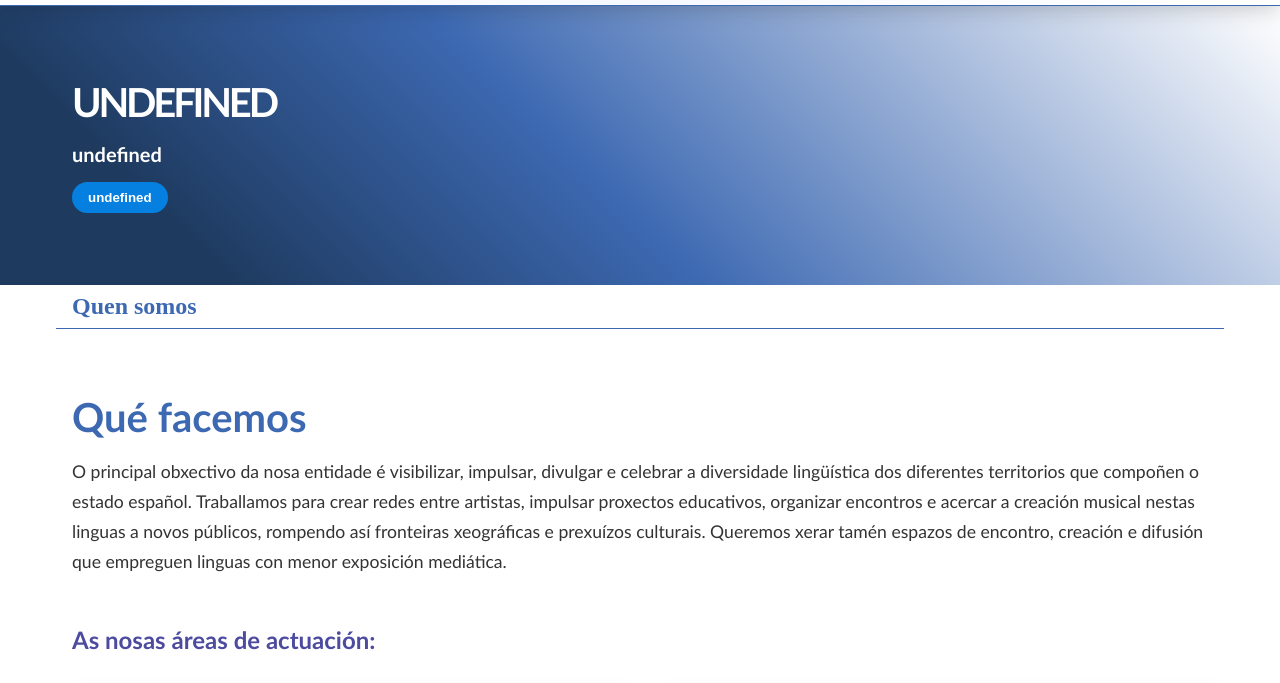
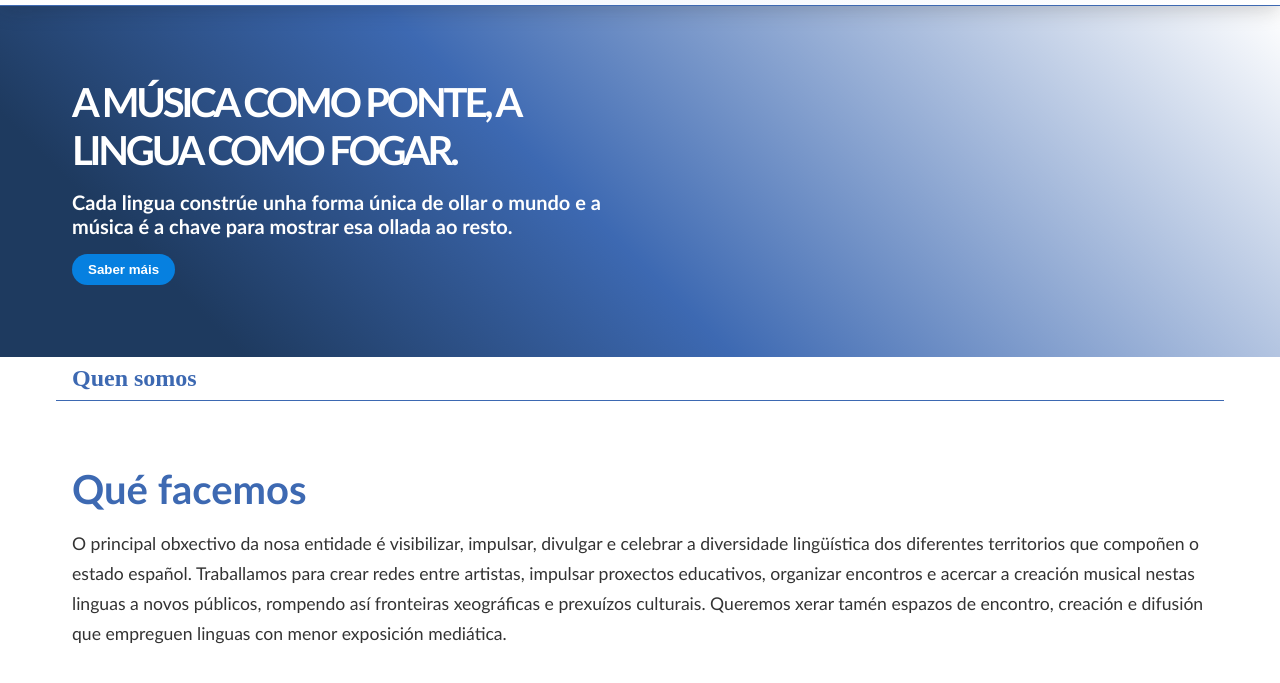
Before and after one commit to miusikmindesarrollo-ctrl/MiusikminWeb, a plain HTML site: page index.html in a window 1280 px wide. Shown: the part 75-758 px from the top of the page. Drawn offline with Linux system fonts and the light colour scheme.

Commit message:
Mas texto en idiomas

```diff
--- a/index.html
+++ b/index.html
@@ -13,8 +13,8 @@
         <div class="container cab">
             <a href="#" class="logo-letras"><img src="./assets/img/LetrasMiusikminAzul.png" alt="MiusikMin"></a>
             <nav>
-                <a href="#quen" data-i18n="quen_somos">Quen somos</a>
-                <a href="#que" data-i18n="que_facemos">Qué facemos</a>
+                <a href="#quen-somos" data-i18n="quen_somos">Quen somos</a>
+                <a href="#que-facemos" data-i18n="que_facemos">Qué facemos</a>
                 <a href="#contacto" data-i18n="contacto">Contacto</a>
             </nav>
             <select id="lang">
@@ -32,16 +32,16 @@
         <div class="hero-background">
             <section class="container hero">
                 <div class="hero-texto">
-                    <h1 data-i18n="">A música como ponte, a lingua como fogar.</h1>
-                    <p class="hero_p" data-i18n="">Cada lingua constrúe unha forma única de ollar o mundo
+                    <h1 data-i18n="slogan_musica_ponte">A música como ponte, a lingua como fogar.</h1>
+                    <p class="hero_p" data-i18n="slogan_lingua_musica">Cada lingua constrúe unha forma única de ollar o mundo
                     e a música é a chave para mostrar esa ollada ao resto.</p>
-                    <button data-i18n="">Saber máis</button>
+                    <button data-i18n="saber_mais">Saber máis</button>
                 </div>
                 <div class="hero-image"></div>
             </section>
         </div>
 
-        <section class="container quen blue" id="quen">
+        <section class="container quen blue" id="quen-somos">
             <h2 data-i18n="quen_somos">Quen somos</h2>
 
         </section>
@@ -92,7 +92,7 @@
     </main>
 
     <footer>
-        <div class="container footer">
+        <div class="container footer" id="contacto">
             <p>
                 <span data-i18n="contacto">Contacto</span>: info@miusikmin.gal
             </p>
--- a/index.js
+++ b/index.js
@@ -4,6 +4,10 @@ let current_lang = DEFAULT_LANG;
 const idiomas = {
 
     "gl": {
+        "slogan_musica_ponte": "A música como ponte, a lingua como fogar.",
+        "slogan_lingua_musica": "Cada lingua constrúe unha forma única de ollar o mundo e a música é a chave para mostrar esa ollada ao resto.",
+        "saber_mais": "Saber máis",
+
         "quen_somos": "Quen somos",
         "texto_quen_somos": "Somos unha asociación cultural sen ánimo de lucro, formada por unha equipa de xente sensibilizada coas linguas minoritarias e minorizadas do estado español. Movidas por un profundo amor e respecto por tódalas linguas que coexisten en todo o territorio, considerámonos afortunadas de poder contar con este patrimonio lingüístico único e diverso. Cremos que cada lingua constrúe unha forma única de ollar o mundo e a música é a chave para mostrar esa ollada ao resto, de aí que se diga que a música é a linguaxe universal. En MiusikMin atoparás unha equipa comprometida coa promoción, visibilización, divulgación e normalización de tódalas linguas minoritarias do estado español, usando a música como ferramenta principal de transformación social e difusión tanto cultural como educativa. Non só protexemos palabras; celebramos identidades!",
 
@@ -25,6 +29,10 @@ const idiomas = {
     },
 
     "oc-aranes": {
+        "slogan_musica_ponte": "Era musica coma pònt, era lengua coma lar.",
+        "slogan_lingua_musica": "Cada lengua bastís ua forma unica de guardar eth mon e era musica ei era clau entà mostrar aguesta guardada ath rèste.",
+        "saber_mais": "Saber-ne mès",
+
         "quen_somos": "Qui èm",
         "texto_quen_somos": "Sèm ua associacion culturau sense ànim de lucre, formada per un equip de persones sensibilizades damb es lengües minoritàries e minoritzades der Estat espanhòl. Movudes per un amor e un respècte prigonds entà totes es lengües que coexisteixen en territòri, mos consideram afortunades de poder compdar damb aguest patrimòni lingüistic unic e diuèrs. Credem qu'aguesta lengua construís ua forma unica de guardar eth mon e qu'era musica ei era clau entà mostrar aguesta mirada ara rèsta. D'aciu que se digue qu'era musica ei eth lenguatge universau. En MiusikMin trobaràs un equip comprometut damb era promocion, era visibilizacion, era divulgacion e era normalizacion de totes es lengües minoritàries der Estat espanhòl, en tot utilizar era musica coma airina principau de transformacion sociau e de difusion culturau e educativa. Non sonque protegim paraules; celebram identitats!",
 
@@ -45,8 +53,12 @@ const idiomas = {
     },
 
     "ca": {
-        "quen_somos": "Quen somos",
-        "texto_quen_somos": "Somos unha asociación cultural sen ánimo de lucro, formada por unha equipa de xente sensibilizada coas linguas minoritarias e minorizadas do estado español. Movidas por un profundo amor e respecto por tódalas linguas que coexisten en todo o territorio, considerámonos afortunadas de poder contar con este patrimonio lingüístico único e diverso. Cremos que cada lingua constrúe unha forma única de ollar o mundo e a música é a chave para mostrar esa ollada ao resto, de aí que se diga que a música é a linguaxe universal. En MiusikMin atoparás unha equipa comprometida coa promoción, visibilización, divulgación e normalización de tódalas linguas minoritarias do estado español, usando a música como ferramenta principal de transformación social e difusión tanto cultural como educativa. Non só protexemos palabras; celebramos identidades!",
+        "slogan_musica_ponte": "La música com a pont, la llengua com a llar.",
+        "slogan_lingua_musica": "Cada llengua construeix una manera única de veure el món, i la música és la clau per revelar aquesta perspectiva als altres.",
+        "saber_mais": "Saber-ne més",
+
+        "quen_somos": "Qui som",
+        "texto_quen_somos": "Som una associació cultural sense ànim de lucre, formada per un equip de persones sensibilitzades amb les llengües minoritàries i minoritzades de l’Estat espanyol. Mogudes per un profund amor i respecte per totes les llengües que conviuen al territori, ens considerem afortunades de poder comptar amb aquest patrimoni lingüístic únic i divers. Creiem que cada llengua construeix una manera única de mirar el món i que la música és la clau per mostrar aquesta mirada a la resta. D’aquí ve que es digui que la música és el llenguatge universal. A MiusikMin hi trobaràs un equip compromès amb la promoció, la visibilització, la divulgació i la normalització de totes les llengües minoritàries de l’Estat espanyol, utilitzant la música com a eina principal de transformació social i de difusió cultural i educativa. No només protegim paraules; celebrem identitats!",
 
         "que_facemos": "Què fem",
         "texto_que_facemos": "El principal objectiu de la nostra entitat és visibilitzar, impulsar, divulgar i celebrar la diversitat lingüística dels diferents territoris que componen l’Estat espanyol. Treballem per crear xarxes entre artistes, impulsar projectes educatius, organitzar trobades i apropar la creació musical en aquestes llengües a nous públics, trencant així fronteres geogràfiques i prejudicis culturals. També volem generar espais de trobada, creació i difusió que utilitzin llengües amb menys presència als mitjans de comunicació.",
@@ -65,8 +77,12 @@ const idiomas = {
     },
 
     "es": {
-        "quen_somos": "Quién somos",
-        "texto_quen_somos": "Somos unha asociación cultural sen ánimo de lucro, formada por unha equipa de xente sensibilizada coas linguas minoritarias e minorizadas do estado español. Movidas por un profundo amor e respecto por tódalas linguas que coexisten en todo o territorio, considerámonos afortunadas de poder contar con este patrimonio lingüístico único e diverso. Cremos que cada lingua constrúe unha forma única de ollar o mundo e a música é a chave para mostrar esa ollada ao resto, de aí que se diga que a música é a linguaxe universal. En MiusikMin atoparás unha equipa comprometida coa promoción, visibilización, divulgación e normalización de tódalas linguas minoritarias do estado español, usando a música como ferramenta principal de transformación social e difusión tanto cultural como educativa. Non só protexemos palabras; celebramos identidades!",
+        "slogan_musica_ponte": "La música como puente, el lenguaje como hogar.",
+        "slogan_lingua_musica": "Cada lengua construye una forma única de ver el mundo, y la música es la clave para revelar esa perspectiva a los demás.",
+        "saber_mais": "Saber más",
+
+        "quen_somos": "Quiénes somos",
+        "texto_quen_somos": "Somos una asociación cultural sin ánimo de lucro, formada por un equipo de personas sensibilizadas con las lenguas minoritarias y minorizadas del Estado español. Movidas por un profundo amor y respeto por todas las lenguas que coexisten en el territorio, nos consideramos afortunadas de poder contar con este patrimonio lingüístico único y diverso. Creemos que cada lengua construye una forma única de mirar el mundo y que la música es la llave para mostrar esa mirada al resto. De ahí que se diga que la música es el lenguaje universal. En MiusikMin encontrarás un equipo comprometido con la promoción, visibilización, divulgación y normalización de todas las lenguas minoritarias del Estado español, utilizando la música como herramienta principal de transformación social y de difusión cultural y educativa. ¡No solo protegemos palabras; celebramos identidades!",
 
         "que_facemos": "Qué hacemos",
         "texto_que_facemos": "El principal objetivo de nuestra entidad es visibilizar, impulsar, divulgar y celebrar la diversidad lingüística de los diferentes territorios que componen el Estado español. Trabajamos para crear redes entre artistas, impulsar proyectos educativos, organizar encuentros y acercar la creación musical en estas lenguas a nuevos públicos, rompiendo así fronteras geográficas y prejuicios culturales. También queremos generar espacios de encuentro, creación y difusión que utilicen lenguas con menor presencia en los medios de comunicación.",
@@ -85,8 +101,12 @@ const idiomas = {
     },
 
     "eu": {
-        "quen_somos": "Quen somos",
-        "texto_quen_somos": "Somos unha asociación cultural sen ánimo de lucro, formada por unha equipa de xente sensibilizada coas linguas minoritarias e minorizadas do estado español. Movidas por un profundo amor e respecto por tódalas linguas que coexisten en todo o territorio, considerámonos afortunadas de poder contar con este patrimonio lingüístico único e diverso. Cremos que cada lingua constrúe unha forma única de ollar o mundo e a música é a chave para mostrar esa ollada ao resto, de aí que se diga que a música é a linguaxe universal. En MiusikMin atoparás unha equipa comprometida coa promoción, visibilización, divulgación e normalización de tódalas linguas minoritarias do estado español, usando a música como ferramenta principal de transformación social e difusión tanto cultural como educativa. Non só protexemos palabras; celebramos identidades!",
+        "slogan_musica_ponte": "Musika zubia, hizkuntza etxea.",
+        "slogan_lingua_musica": "Hizkuntza orok mundua ikusteko modu berezia eraikitzen du, eta musika da ikuspegi hori besteei agerian uzteko gakoa.",
+        "saber_mais": "Informazio gehiago",
+
+        "quen_somos": "Nor gara",
+        "texto_quen_somos": "Irabazi-asmorik gabeko kultur elkarte bat gara, Espainiako Estatuko hizkuntza gutxituekiko eta gutxietsiekiko sentiberatasuna duten pertsonek osatutako talde batek eratua. Lurraldean elkarrekin bizi diren hizkuntza guztiekiko maitasun eta errespetu sakonak bultzatuta, zorioneko sentitzen gara hizkuntza-ondare berezi eta anitz hau izateagatik. Uste dugu hizkuntza bakoitzak munduari begiratzeko modu berezi bat eraikitzen duela, eta musika dela begirada hori besteei erakusteko giltza. Horregatik esaten da musika hizkuntza unibertsala dela. MiusikMin-en, Espainiako Estatuko hizkuntza gutxitu guztien sustapenarekin, ikusgarritasunarekin, hedapenarekin eta normalizazioarekin konprometitutako talde bat aurkituko duzu. Horretarako, musika erabiltzen dugu gizarte-eraldaketarako eta kultura- zein hezkuntza-hedapenerako tresna nagusi gisa. Ez ditugu hitzak bakarrik babesten; identitateak ospatzen ditugu!",
 
         "que_facemos": "Zer egiten dugu",
         "texto_que_facemos": "Gure erakundearen helburu nagusia Espainiako Estatua osatzen duten lurraldeetako hizkuntza-aniztasuna ikusgarri egitea, sustatzea, zabaltzea eta ospatzea da. Artisten arteko sareak sortzeko, hezkuntza-proiektuak sustatzeko, topaketak antolatzeko eta hizkuntza horietan egindako musika-sorkuntza publiko berriei hurbiltzeko lan egiten dugu. Horrela, muga geografikoak eta aurreiritzi kulturalak gainditu nahi ditugu. Komunikabideetan presentzia txikiagoa duten hizkuntzak erabiltzen dituzten topaguneak, sorkuntza-guneak eta zabalkunderako espazioak ere sortu nahi ditugu.",
@@ -105,8 +125,12 @@ const idiomas = {
     },
 
     "ca-valencia": {
-        "quen_somos": "Quen somos",
-        "texto_quen_somos": "Somos unha asociación cultural sen ánimo de lucro, formada por unha equipa de xente sensibilizada coas linguas minoritarias e minorizadas do estado español. Movidas por un profundo amor e respecto por tódalas linguas que coexisten en todo o territorio, considerámonos afortunadas de poder contar con este patrimonio lingüístico único e diverso. Cremos que cada lingua constrúe unha forma única de ollar o mundo e a música é a chave para mostrar esa ollada ao resto, de aí que se diga que a música é a linguaxe universal. En MiusikMin atoparás unha equipa comprometida coa promoción, visibilización, divulgación e normalización de tódalas linguas minoritarias do estado español, usando a música como ferramenta principal de transformación social e difusión tanto cultural como educativa. Non só protexemos palabras; celebramos identidades!",
+        "slogan_musica_ponte": "La música com a pont, la llengua com a llar.",
+        "slogan_lingua_musica": "Cada llengua construïx una forma única de mirar el món i la música és la clau per a mostrar eixa mirada a la resta.",
+        "saber_mais": "Saber-ne més",
+
+        "quen_somos": "Qui som",
+        "texto_quen_somos": "Som una associació cultural sense ànim de lucre, formada per un equip de persones sensibilitzades amb les llengües minoritàries i minoritzades de l’Estat espanyol. Mogudes per un profund amor i respecte per totes les llengües que conviuen al territori, ens considerem afortunades de poder comptar amb este patrimoni lingüístic únic i divers. Creiem que cada llengua construïx una manera única de mirar el món i que la música és la clau per a mostrar eixa mirada a la resta. D’ací ve que es diga que la música és el llenguatge universal. En MiusikMin trobaràs un equip compromés amb la promoció, la visibilització, la divulgació i la normalització de totes les llengües minoritàries de l’Estat espanyol, utilitzant la música com a ferramenta principal de transformació social i de difusió cultural i educativa. No només protegim paraules; celebrem identitats!",
 
         "que_facemos": "Què fem",
         "texto_que_facemos": "El principal objectiu de la nostra entitat és visibilitzar, impulsar, divulgar i celebrar la diversitat lingüística dels diferents territoris que componen l’Estat espanyol. Treballem per a crear xarxes entre artistes, impulsar projectes educatius, organitzar trobades i acostar la creació musical en estes llengües a nous públics, trencant així fronteres geogràfiques i prejudicis culturals. També volem generar espais de trobada, creació i difusió que utilitzen llengües amb menys presència en els mitjans de comunicació.",
@@ -128,7 +152,7 @@ const idiomas = {
 
 changeLang(current_lang);
 
-function changeLang(current_lang){
+function changeLang(current_lang) {
     const traducibles = document.querySelectorAll("[data-i18n]");
 
     traducibles.forEach(el => {
```
